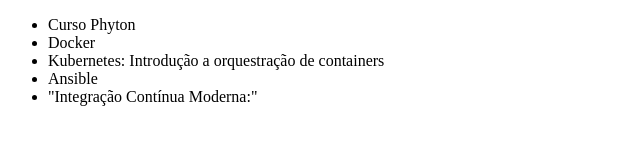
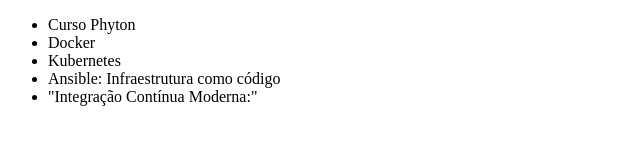
Before and after one commit to dyrj/alura-git, a plain HTML site: page index.html in a window 1280 px wide. Shown: the whole page, without its empty margins (0-640 px from the left). Drawn offline with Linux system fonts and the light colour scheme.

Commit message:
Alterando o nome do curso de Ansible

```diff
--- a/index.html
+++ b/index.html
@@ -8,8 +8,8 @@
     <ul>
         <li>Curso Phyton</li>
         <li>Docker</li>
-        <li>Kubernetes: Introdução a orquestração de containers</li>
-        <li>Ansible</li>
+        <li>Kubernetes</li>
+        <li>Ansible: Infraestrutura como código</li>
         <li>"Integração Contínua Moderna:"</li>
     </ul>
 </body>
```
